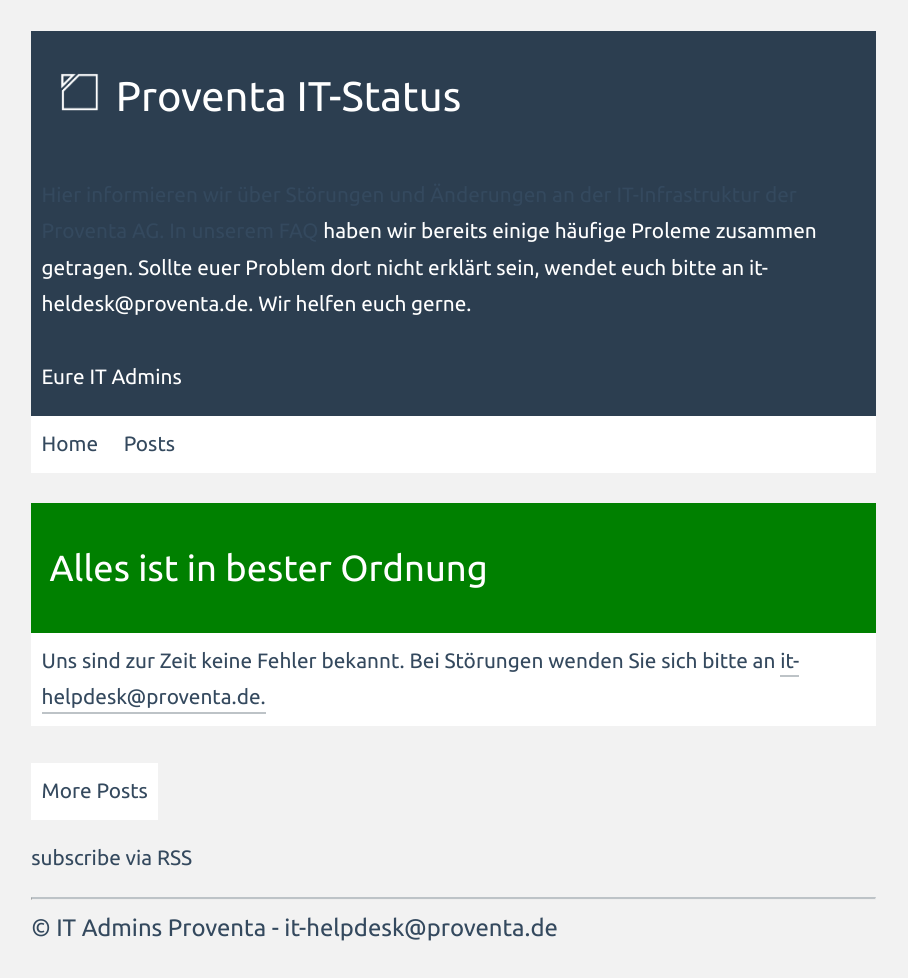
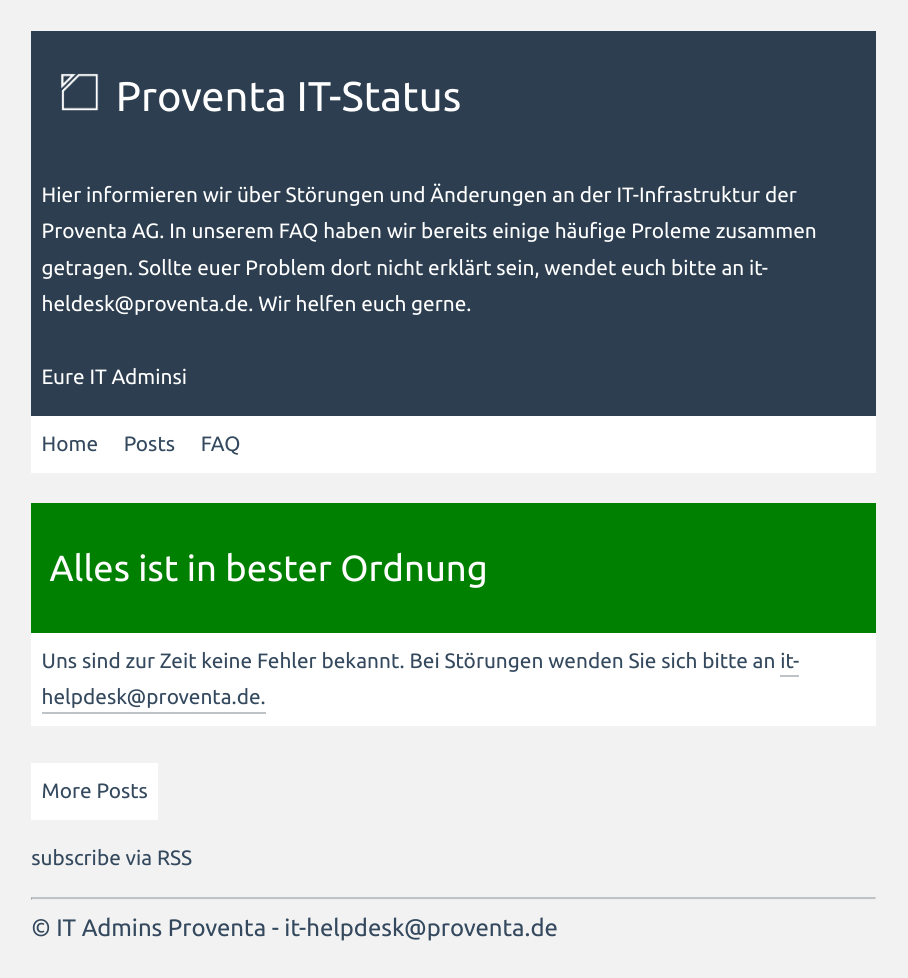
Before and after one commit to proventa/status, a Jekyll site: the page built from index.html, in a window 1280 px wide. Shown: the whole page, without its empty margins (0-908 px from the left). Built offline with Jekyll 4.4.1, drawn with Linux system fonts in a browser that asks for light colours.

Commit message:
changed location of description

```diff
--- a/_config.yml
+++ b/_config.yml
@@ -1,7 +1,7 @@
 # Site settings
 name: Proventa IT-Status
 email: it-helpdesk@proventa.de
-description: "Hier informieren wir über Störungen und Änderungen an der IT-Infrastruktur der Proventa AG."
+description: "Hier informieren wir über Störungen und Änderungen an der IT-Infrastruktur der Proventa AG. In unserem FAQ haben wir bereits einige häufige Proleme zusammen getragen. Sollte euer Problem dort nicht erklärt sein, wendet euch bitte an it-heldesk@proventa.de. Wir helfen euch gerne.<br><br>Eure IT Adminsi"
 baseurl: ""
 url: "https://it-status.proventa.de"
 author: "IT Admins Proventa"
--- a/_layouts/default.html
+++ b/_layouts/default.html
@@ -21,7 +21,7 @@
         <h1 class="title active drk">
           <img src="/src/image1.png" style="width:1.3em; margin:0;" /> {{ site.name }}
         </h1>
-        <div class="title active drk">{{ site.description }}  In unserem <a href='https://pm.proventa-ag.biz/projects/it-dokuwiki/wiki'>FAQ</a> haben wir bereits einige häufige Proleme zusammen getragen. Sollte euer Problem dort nicht erklärt sein, wendet euch bitte an it-heldesk@proventa.de. Wir helfen euch gerne.<br><br>Eure IT Admins</div>
+        <div class="title active drk">{{ site.description }}</div>
       </a>
       <nav>
         <ul>
@@ -33,6 +33,11 @@
           <li class="item ">
             <a href="/posts/">
               Posts
+            </a>
+          </li>
+          <li class="item ">
+            <a href="https://pm.proventa-ag.biz/projects/it-dokuwiki/wiki">
+            FAQ
             </a>
           </li>
         </ul>
```
